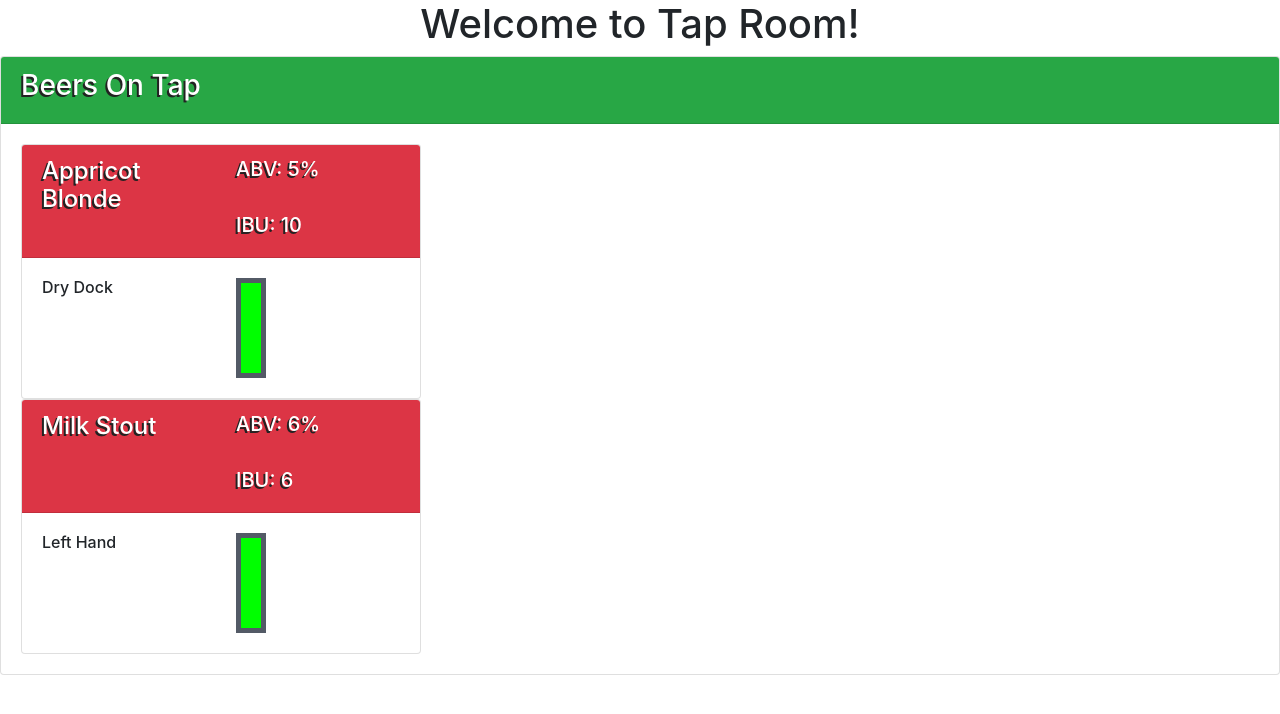
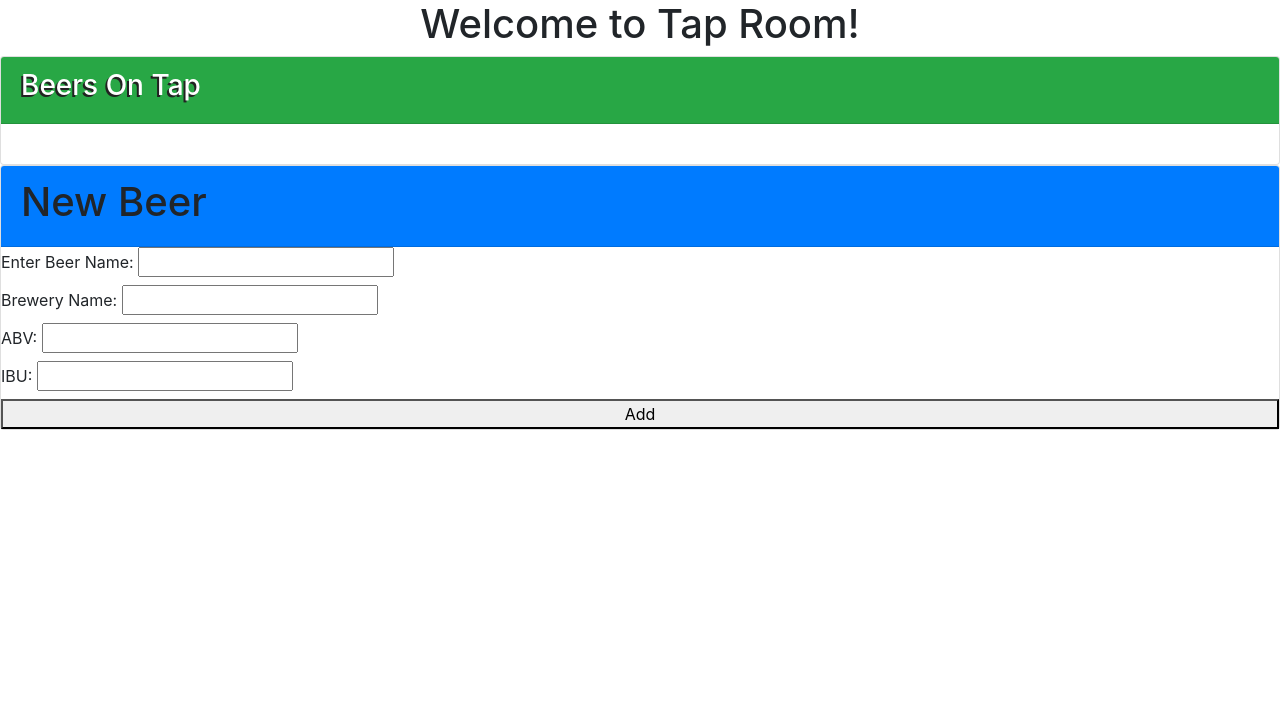
Before and after one commit to cbutton01/tap-room, an Angular app: page / in a window 1280 px wide. Shown: the top 714 px of the page. Built offline with nearby package versions, Linux system fonts and the light colour scheme.

Commit message:
move arround functionality of different components

```diff
--- a/src/app/app.component.html
+++ b/src/app/app.component.html
@@ -4,4 +4,5 @@
     Welcome to {{ title }}!
   </h1>
 </div>
-<app-beer></app-beer>
+<app-beer [childBeerList]="masterBeerList" (clickSender)="editBeer($event)"></app-beer>
+<app-new-beer (sendBeer)="addBeer($event)"></app-new-beer>
--- a/src/app/app.component.ts
+++ b/src/app/app.component.ts
@@ -1,6 +1,7 @@
 import { Component } from '@angular/core';
 import { Beers } from './models/beer.model';
-import { BeerComponent } from './beer/beer.component'
+import { BeerComponent } from './beer/beer.component';
+import { NewBeerComponent } from './new-beer/new-beer.component';
 
 @Component({
   selector: 'app-root',
--- a/src/app/app.module.ts
+++ b/src/app/app.module.ts
@@ -6,12 +6,16 @@ import { FormsModule } from '@angular/forms';
 import { AppComponent } from './app.component';
 import { Beers } from './models/beer.model';
 import { BeerComponent } from './beer/beer.component'
+import { NewBeerComponent } from './new-beer/new-beer.component';
+import { KegComponent } from './keg/keg.component';
 
 
 @NgModule({
   declarations: [
     AppComponent,
-    BeerComponent
+    BeerComponent,
+    NewBeerComponent,
+    KegComponent
   ],
   imports: [
     BrowserModule,
--- a/src/app/beer/beer.component.html
+++ b/src/app/beer/beer.component.html
@@ -3,7 +3,7 @@
     <h3>Beers On Tap</h3>
   </div>
   <div class="card-body">
-    <div class="card" *ngFor="let currentBeer of beer">
+    <div class="card" *ngFor="let currentBeer of childBeerList">
       <div class="card-header bg-danger">
         <div class="row">
           <div class="col-sm-6">
@@ -21,13 +21,11 @@
             <h6>{{currentBeer.brewery}}</h6>
           </div>
           <div class="col-sm-6">
-            <svg height="100" width="30">
-              <polygon name="keg" points="0,0 30,0 30,100 0,100" fill="#535a66"/>
-              <polygon name="fill" points="5,5 25,5 25,95 5,95" fill="#00FF00"/>
-            </svg>
+            <app-keg></app-keg>
           </div>
         </div>
       </div>
+      <button (click)="editButtonClicked(currentBeer)">Edit</button>
     </div><!--end of beer card-->
   </div>
 </div>
--- a/src/app/beer/beer.component.ts
+++ b/src/app/beer/beer.component.ts
@@ -1,5 +1,6 @@
-import { Component, OnInit } from '@angular/core';
+import { Component, OnInit, Input, Output, EventEmitter } from '@angular/core';
 import { Beers } from './../models/beer.model';
+import { KegComponent } from '../keg/keg.component';
 
 @Component({
   selector: 'app-beer',
@@ -8,8 +9,14 @@ import { Beers } from './../models/beer.model';
 })
 
 export class BeerComponent {
-  beer: Beers[] = [
-    new Beers('Appricot Blonde','Dry Dock', 5, 10),
-    new Beers('Milk Stout','Left Hand', 6, 6)
-  ];
+  @Input() childBeerList: Beers[];
+  @Output() clickSender = new EventEmitter();
+
+  editButtonClicked(beerToEdit: Beers){
+    this.clickSender.emit(beerToEdit);
+  }
+
+  beer: Beers[] = [];
+
+
 }
--- a/src/app/keg/keg.component.html
+++ b/src/app/keg/keg.component.html
@@ -1,3 +1,4 @@
-<p>
-  keg works!
-</p>
+<svg height="100" width="30">
+  <polygon name="keg" points="0,0 30,0 30,100 0,100" fill="#535a66"/>
+  <polygon name="fill" points="5,5 25,5 25,95 5,95" fill="#00FF00"/>
+</svg>
--- a/src/app/new-beer/new-beer.component.html
+++ b/src/app/new-beer/new-beer.component.html
@@ -1,3 +1,29 @@
-<p>
-  new-beer works!
-</p>
+<div class="card">
+<div class="card-header bg-primary">
+  <h1>New Beer</h1>
+</div>
+  <div>
+    <label>Enter Beer Name:
+      <input #newName>
+    </label>
+  </div>
+  <div>
+    <label>
+      Brewery Name:
+      <input #newBrewery>
+    </label>
+  </div>
+  <div>
+    <label>
+      ABV:
+      <input type="number" #newABV>
+    </label>
+  </div>
+  <div>
+    <label>
+      IBU:
+      <input type="number" #newIBU>
+    </label>
+  </div>
+  <button (click)="submitForm(newName.value, newBrewery.value, newABV.value, newIBU.value)">Add</button>
+</div>
--- a/src/app/new-beer/new-beer.component.ts
+++ b/src/app/new-beer/new-beer.component.ts
@@ -1,15 +1,16 @@
-import { Component, OnInit } from '@angular/core';
+import { Component, OnInit, Output, EventEmitter } from '@angular/core';
+import { Beers } from '../models/beer.model'
 
 @Component({
   selector: 'app-new-beer',
   templateUrl: './new-beer.component.html',
   styleUrls: ['./new-beer.component.css']
 })
-export class NewBeerComponent implements OnInit {
+export class NewBeerComponent {
+  @Output() sendBeer = new EventEmitter();
 
-  constructor() { }
-
-  ngOnInit() {
-  }
+  submitForm(name: string, brewery: string, abv: number, ibu: number){
+  let newBeer: Beers = new Beers(name, brewery, abv, ibu);
+}
 
 }
```
